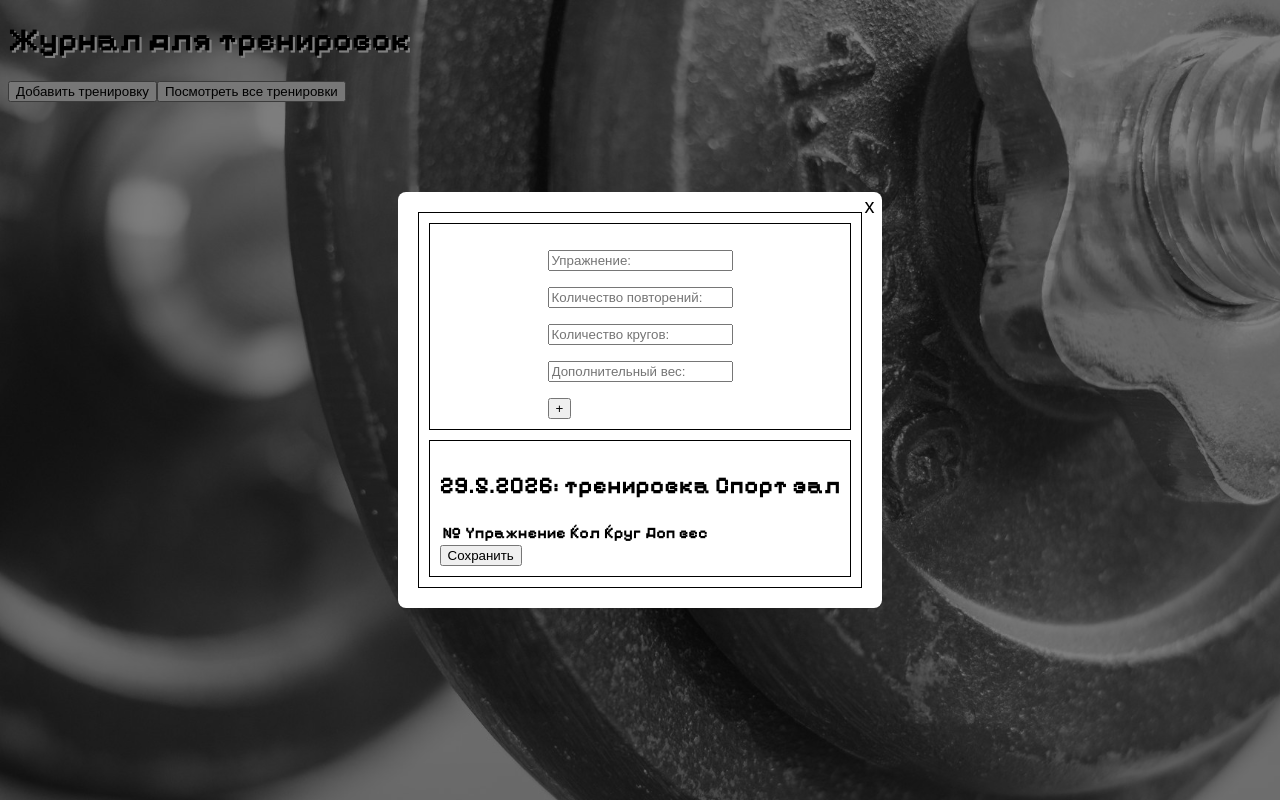
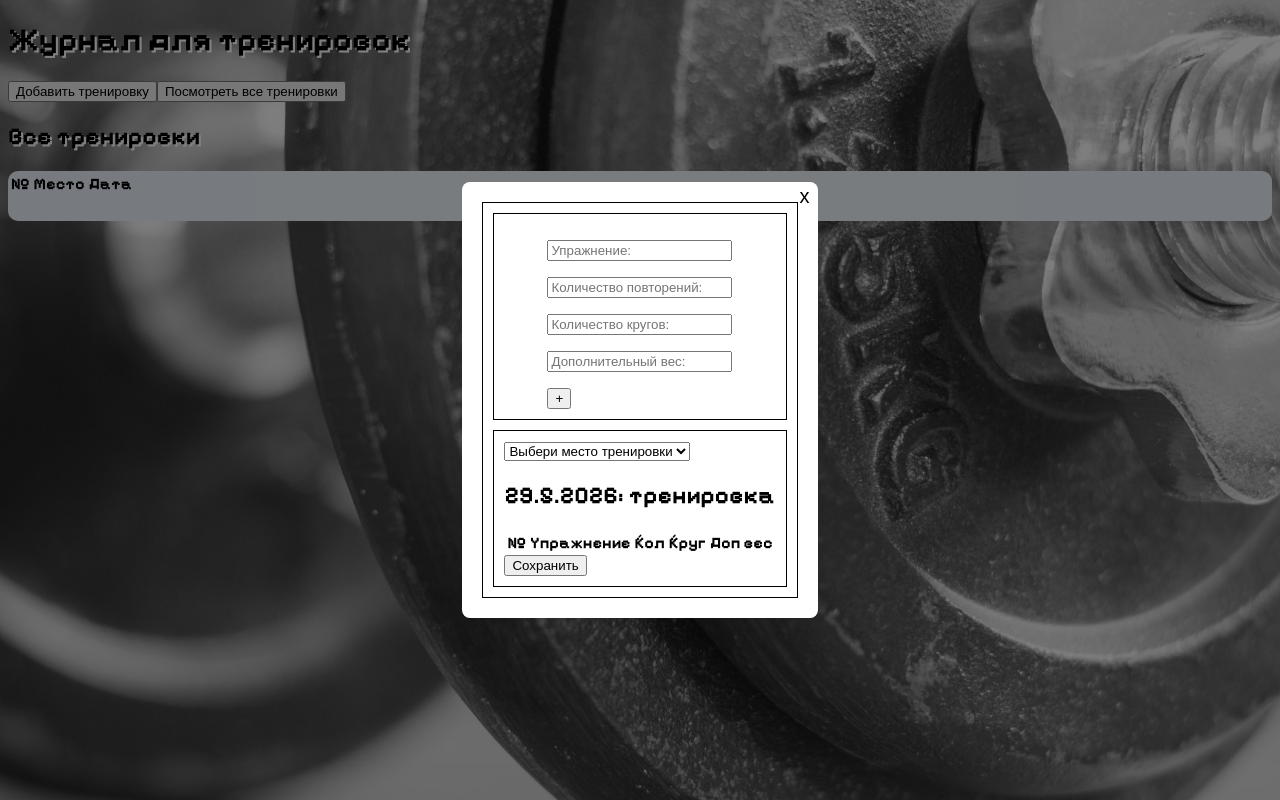
Before and after one commit to DimaShtGitHub/train-journal.github.io, a React (Vite) app: page / in a window 1280 px wide. Both pictures are taken after a click on the button "Добавить тренировку". Built offline with nearby package versions, Linux system fonts and the light colour scheme.

Commit message:
add localStorage store and page "AllTrain"

```diff
--- a/src/App.jsx
+++ b/src/App.jsx
@@ -1,6 +1,7 @@
 import { useState } from "react"
 import NewTrain from "./pages/NewTrain"
 import Modal from "./components/Modal";
+import AllTrain from "./pages/AllTrain";
 
 const App = () => {
   const [isModalOpen, setModalOpen] = useState(false);
@@ -14,6 +15,8 @@ const App = () => {
       <NewTrain />
     </Modal>
 
+    <AllTrain />
+
   </>)
 }
 
--- a/src/index.css
+++ b/src/index.css
@@ -114,7 +114,7 @@ html {
   height: 100%;
 }
 
-h1 {
+h1, h2 {
   text-shadow: 2px 2px white, 2px 2px white;
 }
 
--- a/src/pages/AllTrain.css
+++ b/src/pages/AllTrain.css
@@ -0,0 +1,6 @@
+.train-box {
+  min-width: 80%;
+  min-height: 50px;
+  background-color: aliceblue;
+  border-radius: 10px;
+}
--- a/src/pages/AllTrain.jsx
+++ b/src/pages/AllTrain.jsx
@@ -1,11 +1,32 @@
 import './AllTrain.css'
 
 const AllTrain = () => {
+  const workouts = JSON.parse(localStorage.getItem('workouts'))
 
+  console.log(workouts);
 
   return <div>
     <h2>Все тренировки</h2>
-    <p></p>
+    <div className='train-box'>
+      <table>
+        <thead>
+          <th>№</th>
+          <th>Место</th>
+          <th>Дата</th>
+        </thead>
+        <tbody>
+            {workouts?.map((el, index) => {
+              return (
+                <tr key={index}>
+                  <td>{el.id}</td>
+                  <td>{el.place}</td>
+                  <td>{el.date}</td>
+                </tr>
+              )
+            })}
+        </tbody>
+      </table>
+    </div>
   </div>
 }
 
--- a/src/pages/NewTrain.jsx
+++ b/src/pages/NewTrain.jsx
@@ -1,35 +1,16 @@
 import { useState } from "react";
-import { useEffect } from "react";
 import './NewTrain.css'
 
 const NewTrain = () => {
-  const [date, setDate] = useState('')
   const [list, setList] = useState([])
+  const [place, setPlace] = useState('')
+
 
   const today = new Date();
-
   const day = today.getDate();
   const month = today.getMonth() + 1; // Месяцы начинаются с 0
   const year = today.getFullYear();
-  useEffect(() => {
-
-    setDate(`${day}.${month}.${year}`)
-  }, [])
-
-  const placeTrain = [
-    {
-      id: 1,
-      place: 'Спорт зал'
-    },
-    {
-      id: 2,
-      place: 'На улице'
-    },
-    {
-      id: 3,
-      place: 'Дома'
-    },
-  ];
+  const date = `${day}.${month}.${year}`
 
   const handleSubmit = (event) => {
     event.preventDefault();
@@ -50,8 +31,29 @@ const NewTrain = () => {
   }
 
   const setTrain = () => {
-    // TODO: отправлять данные тренировки в БД и закрывать форму
-    console.log('Пока не добавил эту функцию :3');
+    const preLs = JSON.parse(localStorage.getItem('workouts'))
+
+    if (!preLs) {
+      const result = [{
+        id: 1,
+        date: date,
+        place: place,
+        exercises: list
+      }]
+
+      localStorage.setItem('workouts', JSON.stringify(result))
+    } else {
+
+      const infoTrain = {
+        id: preLs[preLs.length - 1].id + 1,
+        date: date,
+        place: place,
+        exercises: list
+      }
+
+      preLs.push(infoTrain)
+      localStorage.setItem('workouts', JSON.stringify(preLs))
+    }
 
   }
 
@@ -77,8 +79,15 @@ const NewTrain = () => {
       </form>
     </div>
 
+
     <div className="train_list">
-      <h2>{day}.{month}.{year}: тренировка {placeTrain.find(el => el.id === 1)?.place}</h2>
+      <select name="place" id="place-select" onChange={(e) => console.log(e.target) || setPlace(e.target.value)}>
+        <option value={''}>Выбери место тренировки</option>
+        <option value={'house'}>Дома</option>
+        <option value={'gym'}>В спорт зале</option>
+        <option value={'street'}>На улице</option>
+      </select>
+      <h2>{date}: тренировка {place}</h2>
 
         <table>
           <thead>
@@ -91,7 +100,7 @@ const NewTrain = () => {
           <tbody>
             {list.map((el, index) => {
               return (
-                <tr>
+                <tr key={index}>
                   <td>{index + 1}</td>
                   <td>{el.gym}</td>
                   <td>{el.number}</td>
@@ -103,8 +112,6 @@ const NewTrain = () => {
       </tbody>
       </table>
 
-
-
       <button onClick={setTrain}>Сохранить</button>
     </div>
   </div>
```
